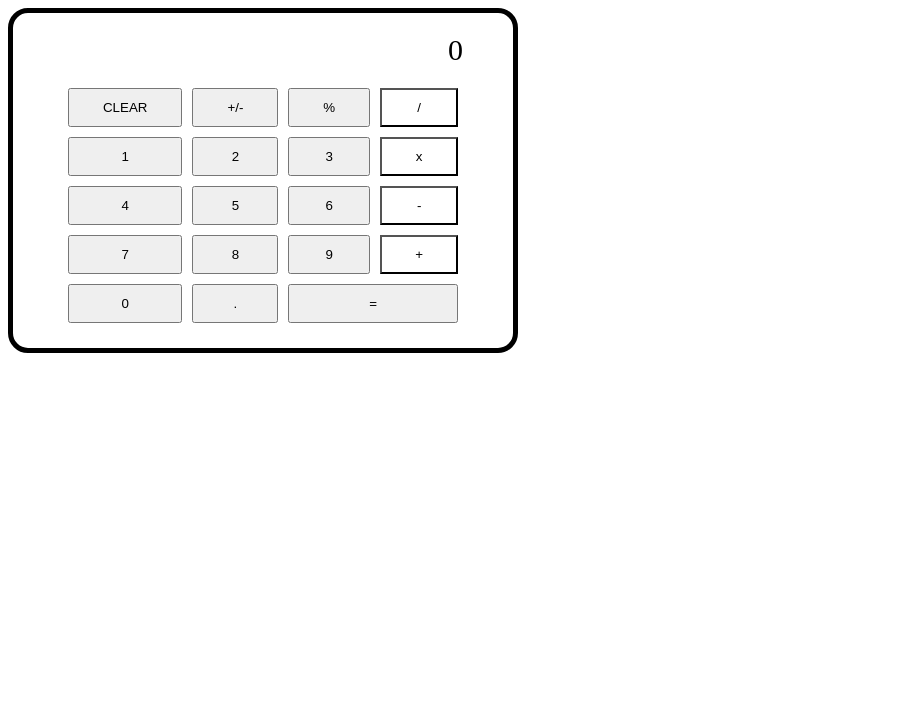
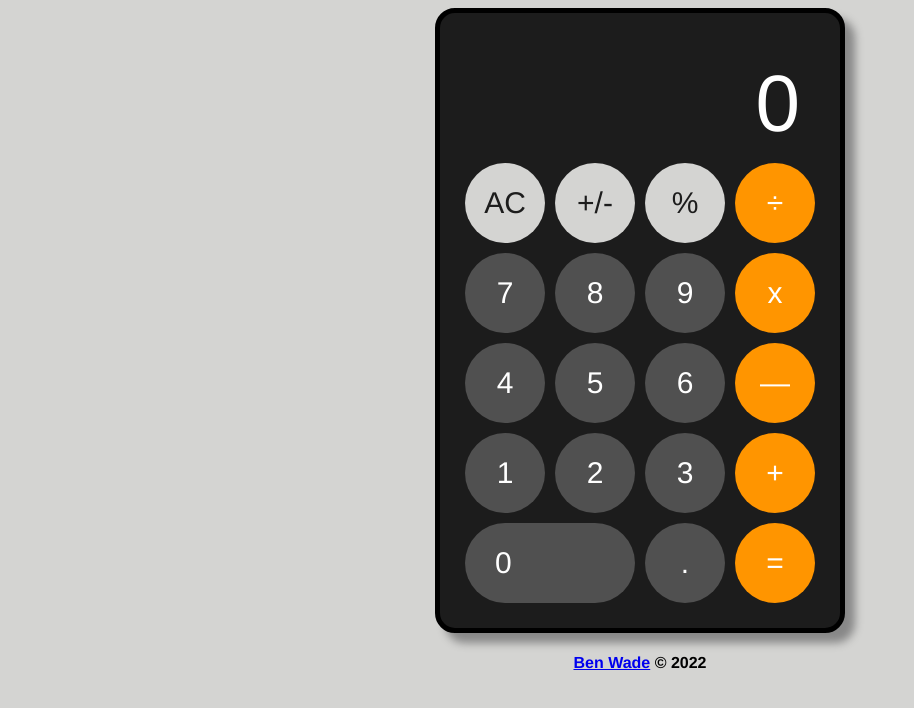
Before and after one commit to benwade91/Odin-Calculator, a plain HTML site: page index.html in a window 1280 px wide. Shown: the whole page, without its empty margins (0-914 px from the left). Drawn offline with Linux system fonts and the light colour scheme.

Commit message:
added support for chaining equations and added styling to look like native iOS calculator

```diff
--- a/index.html
+++ b/index.html
@@ -11,24 +11,25 @@
     <div class="calculatorBody">
         <div class="screen">0</div>
         <div class="buttonGrid">
-            <button class="button" id="clear">CLEAR</button>
-            <button class="button" id="negative">+/-</button>
-            <button class="button" id="percent">%</button>
-            <button class="button operator" id="divide">/</button>
+            <button class="button top" id="clear">AC</button>
+            <button class="button top" id="negative">+/-</button>
+            <button class="button top" id="percent">%</button>
+            <button class="button operator" id="divide">÷</button>
 
-            <button class="button number" id="one">1</button>
-            <button class="button number" id="two">2</button>
-            <button class="button number" id="three">3</button>
+            <button class="button number" id="seven">7</button>
+            <button class="button number" id="eight">8</button>
+            <button class="button number" id="nine">9</button>
             <button class="button operator" id="multiply">x</button>
 
             <button class="button number" id="four">4</button>
             <button class="button number" id="five">5</button>
             <button class="button number" id="six">6</button>
-            <button class="button operator" id="minus">-</button>
+            <button class="button operator" id="minus">—</button>
 
-            <button class="button number" id="seven">7</button>
-            <button class="button number" id="eight">8</button>
-            <button class="button number" id="nine">9</button>
+
+            <button class="button number" id="one">1</button>
+            <button class="button number" id="two">2</button>
+            <button class="button number" id="three">3</button>
             <button class="button operator" id="add">+</button>
 
             <button class="button number" id="zero">0</button>
@@ -36,6 +37,10 @@
             <button class="button" id="equal">=</button>
         </div>
     </div>
+
+    <footer>
+        <h4> <a href="https://github.com/benwade91">Ben Wade</a> © <span id="date"></span></h4>
+    </footer>
     <script src="./script.js"></script>
 </body>
 </html>
--- a/script.js
+++ b/script.js
@@ -25,13 +25,14 @@ clear.onclick = () => {
     if (inputString == '') {
         screen.innerText = 0;
         equation = [];
+        operators.forEach(x => {
+            x.style.backgroundColor = '#FF9500';
+            x.style.color = 'white';
+        })
     } else {
         inputString = '';
         screen.innerText = '';
-        operators.forEach(x => {
-            x.style.backgroundColor = 'white';
-            x.style.color = 'black';
-        })
+        clear.innerText = 'AC'
     }
 };
 
@@ -45,7 +46,7 @@ percent.onclick = () => {
 const setInput = (input) => {
     inputString += input;
     screen.innerText = inputString;
-
+    clear.innerText = 'C'
     operators.forEach(operator => {
         operator.onclick = () => setOperator(operator)
     })
@@ -54,8 +55,8 @@ const setInput = (input) => {
 const setOperator = (operator) => {
     equation.push(parseFloat(inputString))
     equation.push(operator.innerText)
-    operator.style.backgroundColor = 'grey'
-    operator.style.color = 'white';
+    operator.style.backgroundColor = 'white'
+    operator.style.color = '#FF9500';
     inputString = ''
 };
 
@@ -64,28 +65,29 @@ const evaluate = () => {
     if (equation.length == 3) {
         switch (equation[1]) {
             case '+':
-                screen.innerText = equation[0] + equation[2]
+                inputString = String(equation[0] + equation[2])
                 break;
-            case '-':
-                screen.innerText = equation[0] - equation[2]
+            case '—':
+                inputString = String(equation[0] - equation[2])
                 break;
             case 'x':
-                screen.innerText = equation[0] * equation[2]
+                inputString = String(equation[0] * equation[2])
                 break;
-            case '/':
-                screen.innerText = equation[0] / equation[2]
+            case '÷':
+                inputString = String(equation[0] / equation[2])
                 break;
             default:
                 console.log('there was a problem');
                 break;
         }
         operators.forEach(x => {
-            x.style.backgroundColor = 'white';
-            x.style.color = 'black';
+            x.style.backgroundColor = '#FF9500';
+            x.style.color = 'white';
         })
         equation = [];
-        inputString = '';
+        screen.innerText = inputString
     }
 };
 
 document.querySelector('#equal').onclick = () => evaluate();
+document.querySelector('#date').innerText = (new Date()).getFullYear();
--- a/style.css
+++ b/style.css
@@ -1,32 +1,79 @@
-.calculatorBody{
-    width: 500px;
+:root {
+    --white: #D4D4D2;
+    --black: #1C1C1C;
+    --grey: #505050;
+    --yellow: #FF9500;
+}
+
+* {
+    font-family: Helvetica, Arial, sans-serif;
+}
+
+body {
+    display: flex;
+    flex-direction: column;
+    align-items: center;
+    background-color: var(--white);
+}
+
+.calculatorBody {
+    width: 400px;
     border: 5px solid black;
     border-radius: 20px;
     display: flex;
     flex-direction: column;
     align-items: center;
-    padding: 20px 0;
+    padding: 45px 0 20px 0;
+    background-color: var(--black);
+    box-shadow: 10px 10px 8px #888888;
 }
-.screen{
+
+.screen {
     width: 80%;
-    height: 50px;
-    font-size: 30px;
+    height: 100px;
+    font-size: 80px;
     text-align: end;
+    color: #fff;
 }
-.buttonGrid{
-    width: 80%;
+
+.buttonGrid {
+    /* width: 80%; */
     display: grid;
     grid-template-columns: auto auto auto auto;
 }
+
 .button {
-    padding: 10px;
+    /* padding: 10px; */
+    height: 80px;
+    width: 80px;
     margin: 5px;
+    border-radius: 60px;
+    border: none;
+    background-color: var(--grey);
+    color: #fff;
+    font-size: 30px;
 }
 
-.operator{
-    background-color: white;
+.button:hover{
+    cursor: pointer;
+}
+.button:active{
+    opacity: .5;
 }
 
-#equal{
-    grid-column: 3/5;
+.top {
+    background-color: var(--white);
+    color: var(--black);
 }
+
+.operator,
+#equal {
+    background-color: var(--yellow);
+}
+
+#zero {
+    grid-column: 1/3;
+    width: unset;
+    text-align: start;
+    padding: 0 0 0 30px;
+}
```
